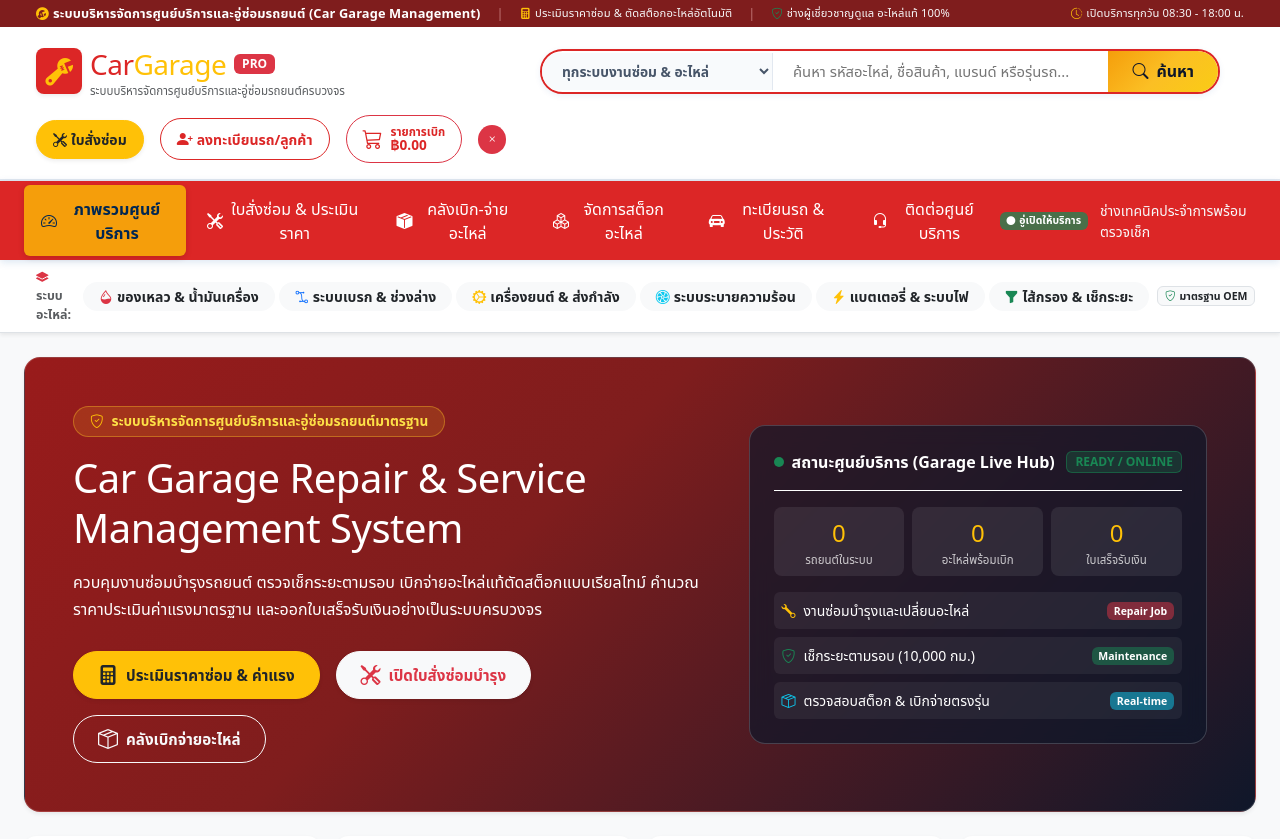
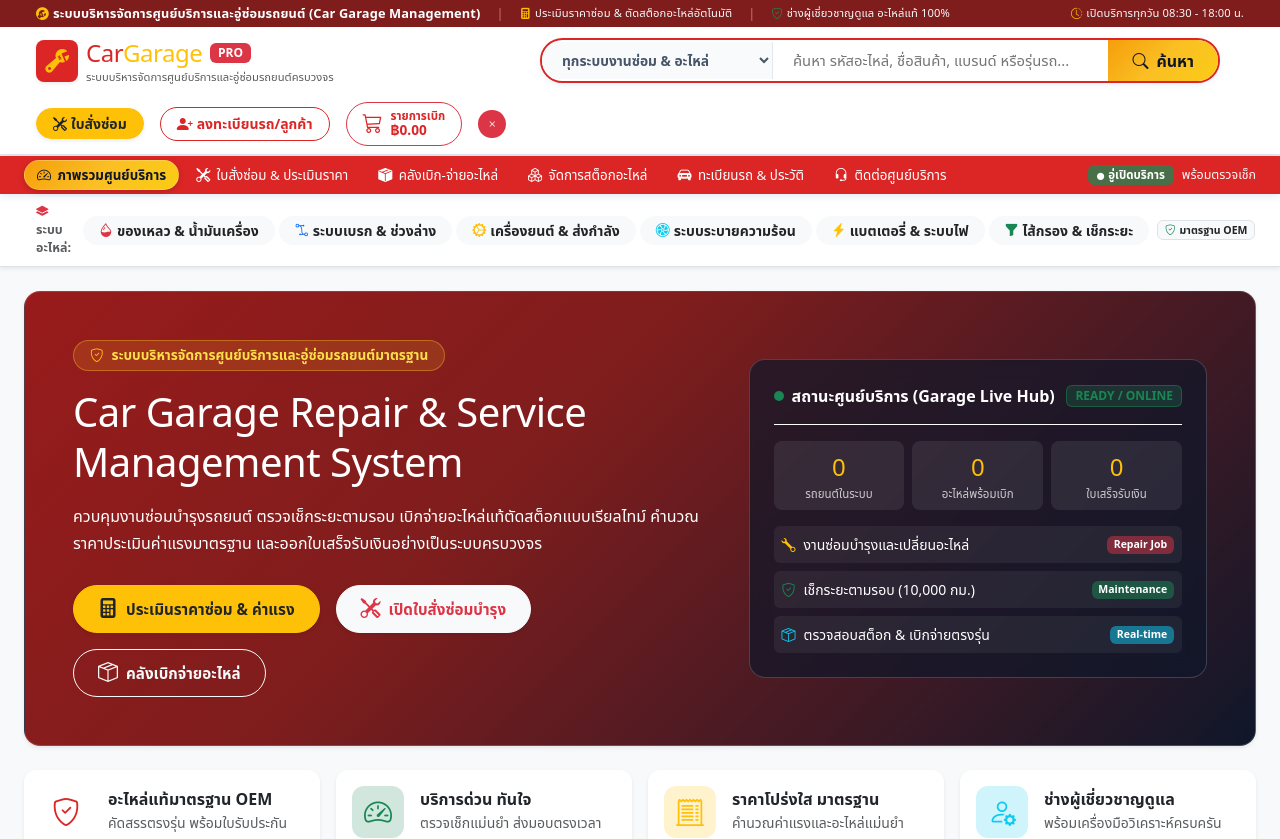
Before and after one commit to Kitikon15/Car-Garage-Repair-Service-System, a Next.js app in the folder frontend/: page / in a window 1280 px wide. Shown: the top 839 px of the page. Built offline with nearby package versions, Linux system fonts and the light colour scheme; no server answers.

Commit message:
Slim down navigation bar and active tab pill for a compact, elegant, and well-proportioned UI

```diff
--- a/frontend/app/globals.css
+++ b/frontend/app/globals.css
@@ -177,19 +177,28 @@
 
 .sp-navbar {
   background-color: var(--sp-blue);
-  box-shadow: 0 2px 8px rgba(3, 78, 162, 0.15);
+  box-shadow: 0 2px 8px rgba(3, 78, 162, 0.12);
+  min-height: 38px;
 }
 
 .sp-nav-item {
   color: #ffffff !important;
   font-weight: 500;
-  padding: 0.65rem 1rem !important;
-  border-radius: 0.375rem;
-  transition: all 0.2s;
-  display: flex;
+  font-size: 0.835rem;
+  padding: 0.3rem 0.75rem !important;
+  border-radius: 50rem;
+  transition: all 0.18s ease-in-out;
+  display: inline-flex;
   align-items: center;
-  gap: 0.5rem;
+  gap: 0.4rem;
   text-decoration: none;
+  white-space: nowrap;
+  line-height: 1.25;
+  border: 1px solid transparent;
+}
+
+.sp-nav-item i {
+  font-size: 0.88rem;
 }
 
 .sp-nav-item:hover {
@@ -198,10 +207,23 @@
 }
 
 .sp-nav-item.active {
-  background-color: var(--sp-yellow);
-  color: #002752 !important;
-  font-weight: 700;
-  box-shadow: 0 2px 6px rgba(0, 0, 0, 0.15);
+  background: var(--theme-accent-gradient, linear-gradient(135deg, #f59e0b 0%, #fbbf24 100%));
+  color: #0f172a !important;
+  font-weight: 600;
+  box-shadow: 0 2px 6px rgba(0, 0, 0, 0.18);
+  border-color: rgba(255, 255, 255, 0.2);
+}
+
+@media (max-width: 991.98px) {
+  .sp-navbar .navbar-collapse {
+    padding: 0.5rem 0;
+  }
+  .sp-nav-item {
+    width: 100%;
+    justify-content: flex-start;
+    padding: 0.45rem 0.85rem !important;
+    border-radius: 0.5rem;
+  }
 }
 
 /* ServiceGarage Search Bar */
--- a/frontend/components/Navbar.js
+++ b/frontend/components/Navbar.js
@@ -83,7 +83,7 @@
       </div>
 
       {/* 2. ส่วนหัวหลัก (Main Header with Search & Garage Branding) */}
-      <div className="sp-main-header py-3 px-3 px-lg-4">
+      <div className="sp-main-header py-2 px-3 px-lg-4">
         <div className="container-fluid d-flex flex-wrap align-items-center justify-content-between gap-3">
           {/* Garage Branding Logo */}
           <a
@@ -96,18 +96,18 @@
           >
             <div
               className="bg-sp-blue text-white rounded-3 p-2 d-flex align-items-center justify-content-center shadow-sm"
-              style={{ width: "46px", height: "46px" }}
+              style={{ width: "42px", height: "42px" }}
             >
-              <i className="bi bi-wrench-adjustable fs-3 text-warning"></i>
+              <i className="bi bi-wrench-adjustable fs-4 text-warning"></i>
             </div>
             <div>
               <div className="d-flex align-items-center gap-1">
-                <span className="fs-3 fw-black text-sp-blue tracking-tight" style={{ letterSpacing: "-0.5px" }}>
+                <span className="fs-4 fw-black text-sp-blue tracking-tight" style={{ letterSpacing: "-0.5px" }}>
                   Car<span className="text-warning">Garage</span>
                 </span>
                 <span className="badge bg-danger ms-1 small fw-bold">PRO</span>
               </div>
-              <div className="text-muted" style={{ fontSize: "0.72rem", marginTop: "-3px" }}>
+              <div className="text-muted" style={{ fontSize: "0.7rem", marginTop: "-2px" }}>
                 ระบบบริหารจัดการศูนย์บริการและอู่ซ่อมรถยนต์ครบวงจร
               </div>
             </div>
@@ -169,7 +169,7 @@
           <div className="d-flex align-items-center gap-2 gap-sm-3">
             {/* ปุ่มเปิดใบสั่งซ่อมด่วน */}
             <button
-              className="btn btn-warning text-dark btn-sm d-flex align-items-center gap-1 py-2 px-3 rounded-pill fw-bold shadow-sm"
+              className="btn btn-warning text-dark btn-sm d-flex align-items-center gap-1 py-1.5 px-3 rounded-pill fw-bold shadow-sm"
               onClick={() => {
                 if (setActiveTab) setActiveTab("jobs");
               }}
@@ -181,7 +181,7 @@
 
             {/* ปุ่มลงทะเบียนรถ/ลูกค้า */}
             <button
-              className="btn btn-outline-sp-primary btn-sm d-flex align-items-center gap-1 py-2 px-3 rounded-pill"
+              className="btn btn-outline-sp-primary btn-sm d-flex align-items-center gap-1 py-1.5 px-3 rounded-pill"
               onClick={onOpenRegister}
               title="ลงทะเบียนรถยนต์ / เจ้าของ"
             >
@@ -191,7 +191,7 @@
 
             {/* ปุ่มรายการเบิกอะไหล่ (Cart) */}
             <button
-              className={`btn d-flex align-items-center gap-2 py-2 px-3 rounded-pill ${
+              className={`btn d-flex align-items-center gap-2 py-1.5 px-3 rounded-pill ${
                 activeTab === "cart"
                   ? "btn-garage-fire shadow-lg"
                   : cartCount > 0
@@ -234,7 +234,7 @@
       <nav className="sp-navbar navbar navbar-expand-lg navbar-dark py-0">
         <div className="container-fluid px-3 px-lg-4">
           <button
-            className="navbar-toggler my-2 border-0"
+            className="navbar-toggler my-1 border-0"
             type="button"
             data-bs-toggle="collapse"
             data-bs-target="#serviceGarageNav"
@@ -246,7 +246,7 @@
           </button>
 
           <div className="collapse navbar-collapse" id="serviceGarageNav">
-            <ul className="navbar-nav me-auto mb-2 mb-lg-0 gap-1 py-1">
+            <ul className="navbar-nav me-auto mb-0 gap-1 py-1 align-items-center">
               {navItems.map((item) => {
                 const isActive = activeTab === item.id;
                 return (
@@ -265,12 +265,14 @@
               })}
             </ul>
 
-            <div className="d-none d-lg-flex align-items-center text-white small gap-2 py-2">
-              <span className="badge bg-success bg-opacity-75 text-white me-1">
-                <i className="bi bi-circle-fill me-1 small" style={{ fontSize: "0.55rem" }}></i>
-                อู่เปิดให้บริการ
+            <div className="d-none d-xl-flex align-items-center text-white small gap-2 py-1 text-nowrap">
+              <span className="badge bg-success bg-opacity-75 text-white" style={{ fontSize: "0.72rem", padding: "0.28rem 0.55rem" }}>
+                <i className="bi bi-circle-fill me-1" style={{ fontSize: "0.45rem" }}></i>
+                อู่เปิดบริการ
               </span>
-              <span className="text-light opacity-90">ช่างเทคนิคประจำการพร้อมตรวจเช็ก</span>
+              <span className="text-light opacity-90" style={{ fontSize: "0.78rem" }}>
+                พร้อมตรวจเช็ก
+              </span>
             </div>
           </div>
         </div>
```
